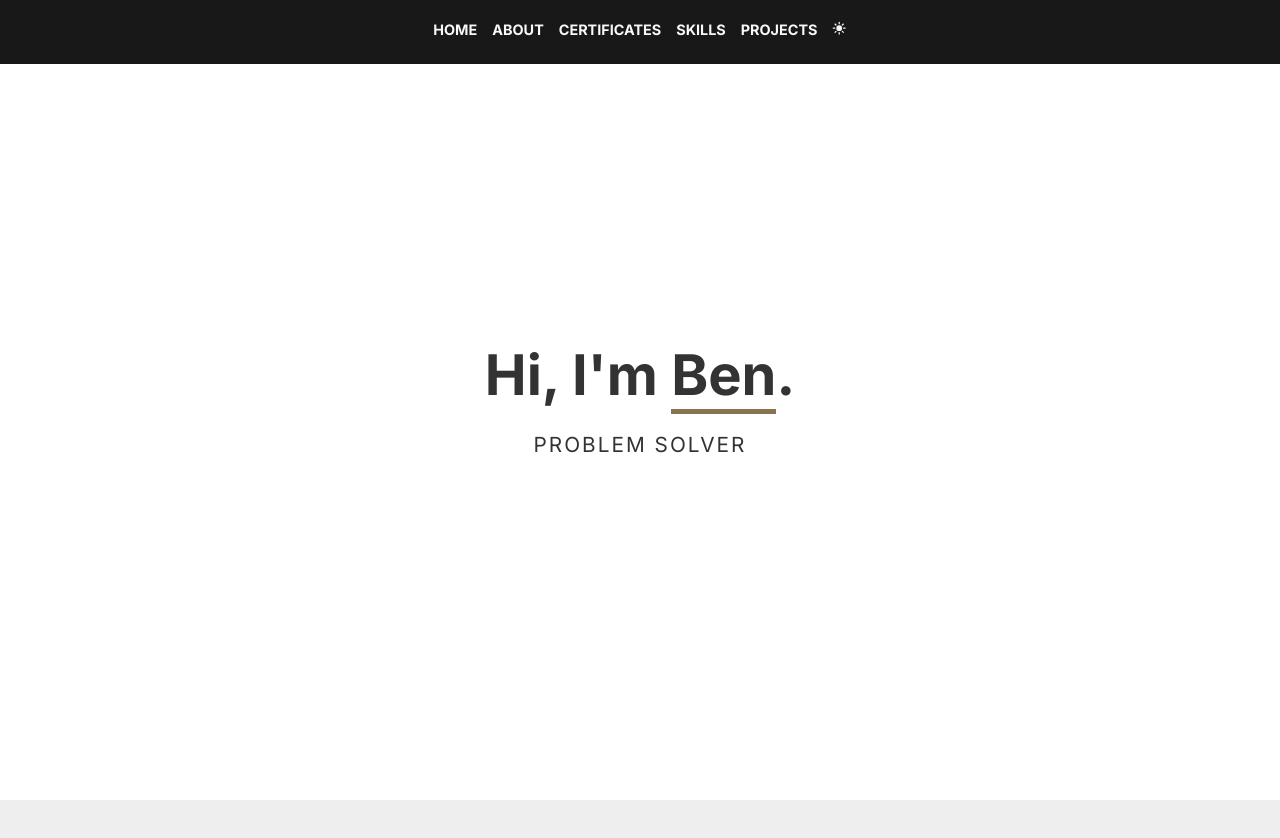
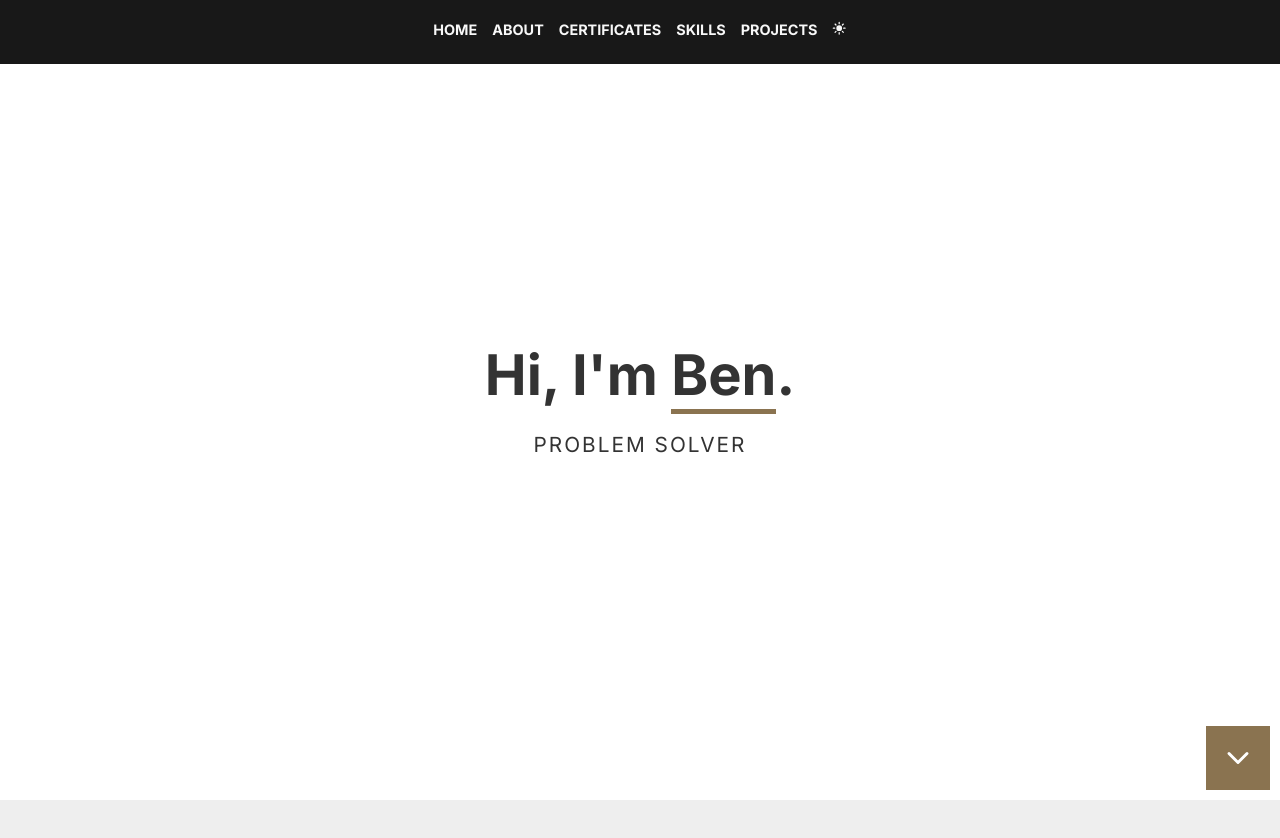
Before and after one commit to BenAllington95/portfolio-react-version-three, a React (Vite) app in the folder app/: page / in a window 1280 px wide. Shown: the top 838 px of the page. Built offline with nearby package versions, Linux system fonts and the light colour scheme.

Commit message:
Update App.jsx

```diff
--- a/app/src/App.jsx
+++ b/app/src/App.jsx
@@ -60,7 +60,7 @@ function App() {
       </div>
 
       <Projects id="projects-section" />
-      {/* <h1 onClick={handleClick}className="arrow-down"><ion-icon name="chevron-down-outline"></ion-icon></h1> */}
+      <h1 onClick={handleClick}className="arrow-down"><ion-icon name="chevron-down-outline"></ion-icon></h1>
       <Contact id="contact-section" />
 
 
```
